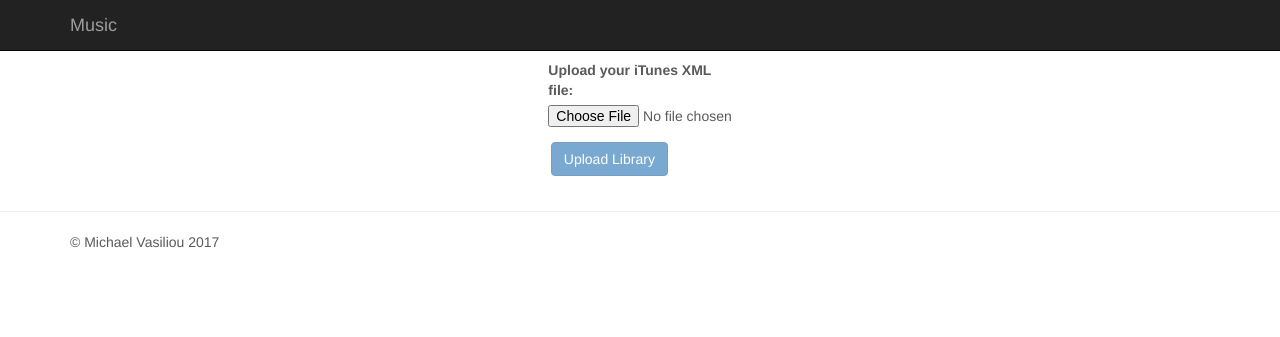
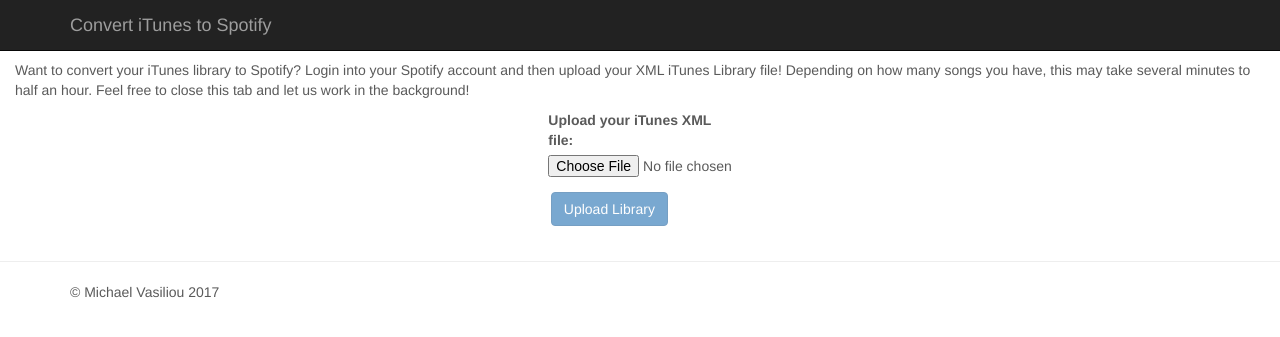
Before and after one commit to mvasiliou/spotify-convert-app, a Django app: template spotify_convert/templates/spotify_convert/index.html in a window 1280 px wide. Shown: the top 337 px of the page. Run offline with Django 3.2, Linux system fonts and the light colour scheme; the template is opened without the code that fills it: values that come from a table or form of the project are taken from there, others are empty; parts of the project's set-up code (start-up, migrations or seed data) failed here and were passed over; some libraries are stand-ins or nearby versions.

Commit message:
Add instructions

```diff
--- a/spotify_convert/templates/spotify_convert/base.html
+++ b/spotify_convert/templates/spotify_convert/base.html
@@ -21,7 +21,7 @@
                         <span class="icon-bar"></span>
                         <span class="icon-bar"></span>
                     </button>
-                    <a class='navbar-brand' href="/spotify_convert">Music</a>
+                    <a class='navbar-brand' href="/spotify_convert">Convert iTunes to Spotify</a>
                 </div>
 
                 <div class='navbar-collapse collapse' id="bs-example-navbar-collapse-1">
--- a/spotify_convert/templates/spotify_convert/index.html
+++ b/spotify_convert/templates/spotify_convert/index.html
@@ -5,6 +5,9 @@
 {% endblock %}
 {% block title_block %}Home{% endblock %}
 {% block body_block %}
+    <p>Want to convert your iTunes library to Spotify? Login into your Spotify account and then upload your XML iTunes
+        Library file! Depending on how many songs you have, this may take several minutes to half an hour. Feel free
+        to close this tab and let us work in the background!</p>
     {% if file_form %}
         <div class ="row">
         <div class='form-group col-md-2 col-lg-offset-5'>
```
